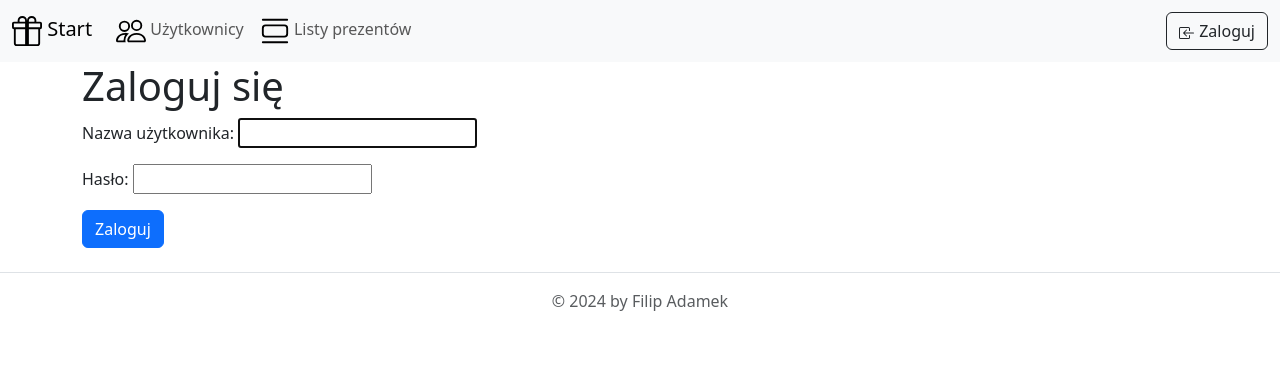
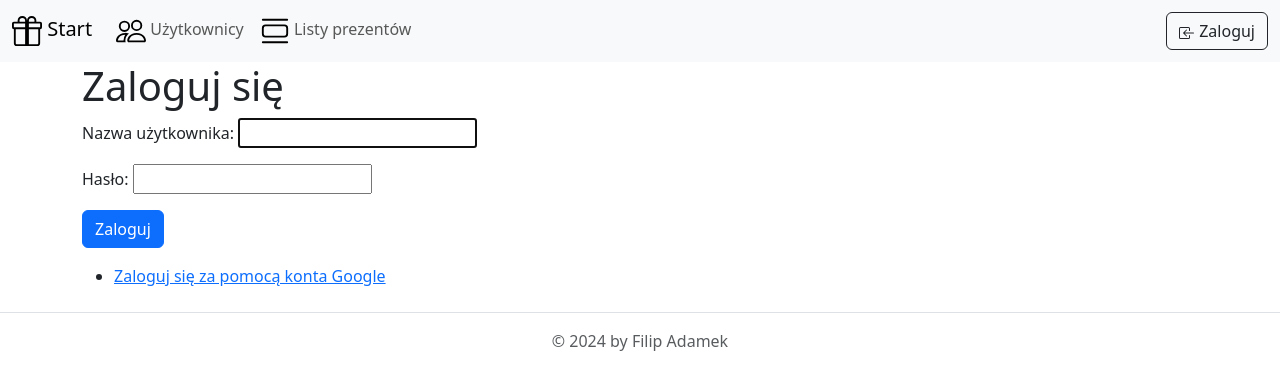
Before and after one commit to fil-felipe/wish-list, a Django app: page /login/ in a window 1280 px wide. Shown: the top 390 px of the page. Run offline with Django 4.2, Linux system fonts and the light colour scheme.

Commit message:
create google login

```diff
--- a/home/templates/registration/login.html
+++ b/home/templates/registration/login.html
@@ -18,4 +18,13 @@
       <p><input class="btn btn-primary" type="submit" value="Zaloguj"></p>
     </form>
   </div>
+  <div class="social">
+    <ul>
+      <li class="google">
+        <a href="{% url 'social:begin' 'google-oauth2' %}">
+          Zaloguj się za pomocą konta Google
+        </a>
+      </li>
+    </ul>
+  </div>
 {% endblock %}
--- a/requirements.txt
+++ b/requirements.txt
@@ -6,3 +6,4 @@ bs4==0.0.2
 urllib3==2.2.1
 django-filter==24.1
 uwsgi==2.0.26
+social-auth-app-django=5.4.2
--- a/wish_list/urls.py
+++ b/wish_list/urls.py
@@ -21,5 +21,6 @@ from django.urls import path, include
 urlpatterns = [
     path("admin/", admin.site.urls),
     path("", include("home.urls", namespace="home")),
-    path("", include("wish_list_app.urls", namespace="wish_list_app"))
+    path("", include("wish_list_app.urls", namespace="wish_list_app")),
+    path('social-auth/', include('social_django.urls', namespace='social'))
 ]
```
Also changed, not shown: wish_list/settings/default.py (+10 -2 lines), wish_list/settings/dev.py (+7 -0 lines), 1 other file.
